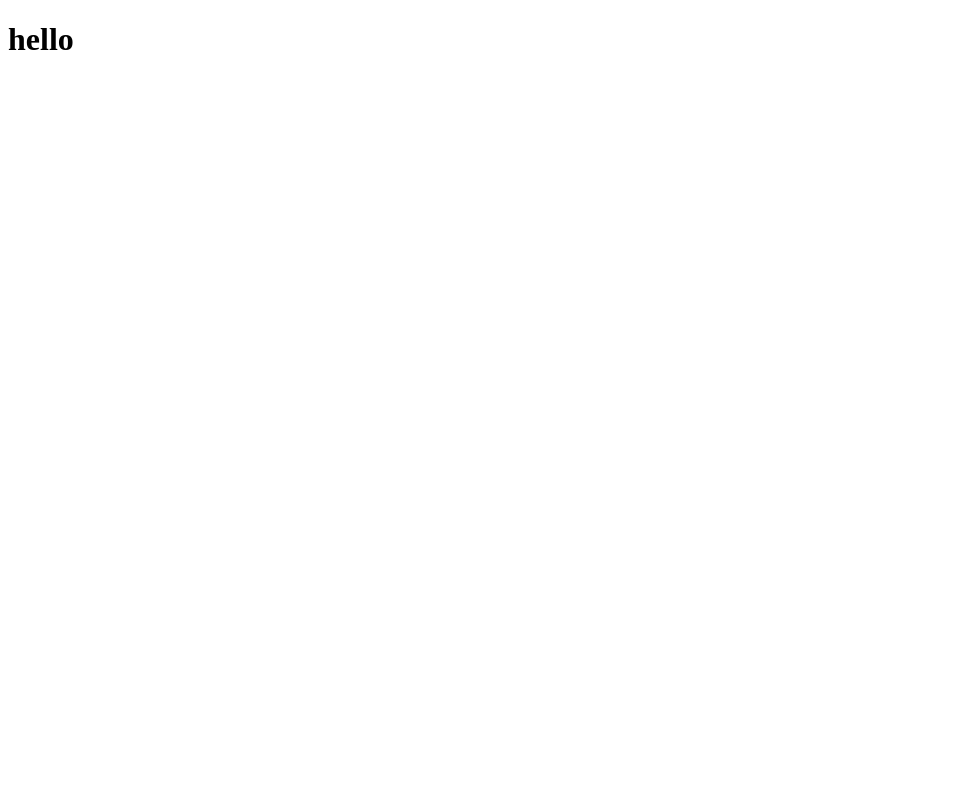
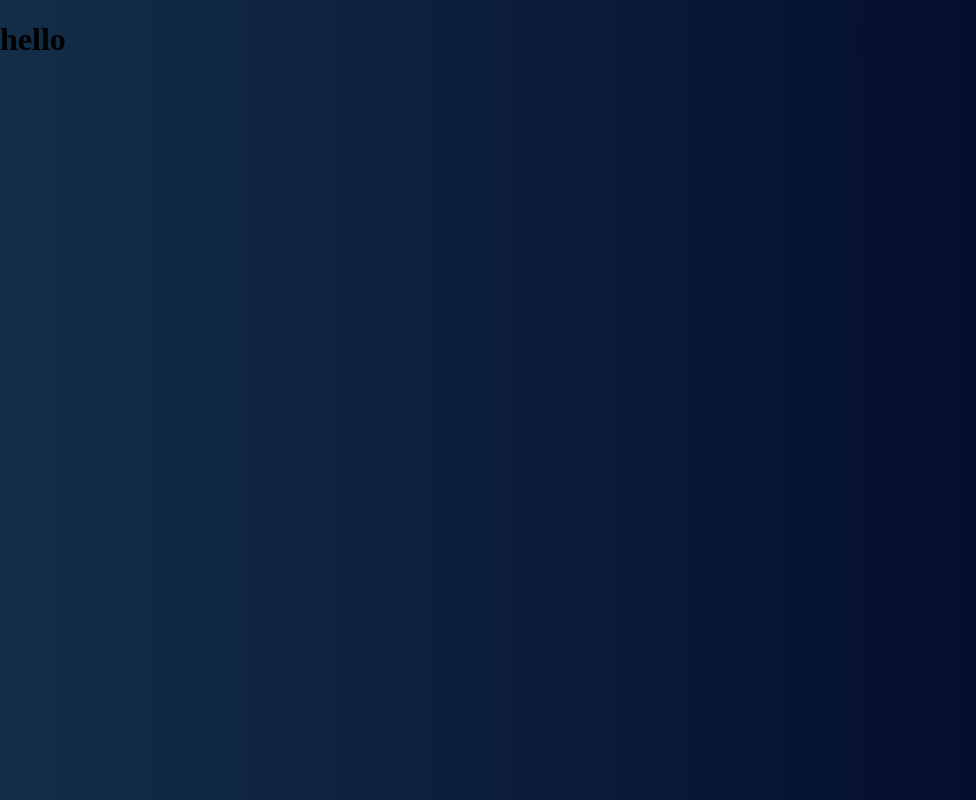
Before and after one commit to Mirdad1224/Next-Punch, a Next.js app: page / in a window 1280 px wide. Shown: the whole page, without its empty margins (0-976 px from the left). Built offline with nearby package versions, Linux system fonts and the light colour scheme; a web font is replaced by a local one.

Commit message:
modify the _app file and providing store and global styles

```diff
--- a/pages/_app.tsx
+++ b/pages/_app.tsx
@@ -1,6 +1,15 @@
-import '../styles/globals.css'
-import type { AppProps } from 'next/app'
+import type { AppProps } from "next/app";
+import { Provider } from "react-redux";
 
-export default function App({ Component, pageProps }: AppProps) {
-  return <Component {...pageProps} />
+import "../styles/globals.scss";
+import { store } from "../redux/store";
+
+function MyApp({ Component, pageProps }: AppProps) {
+  return (
+    <Provider store={store}>
+      <Component {...pageProps} />
+    </Provider>
+  );
 }
+
+export default MyApp;
```
